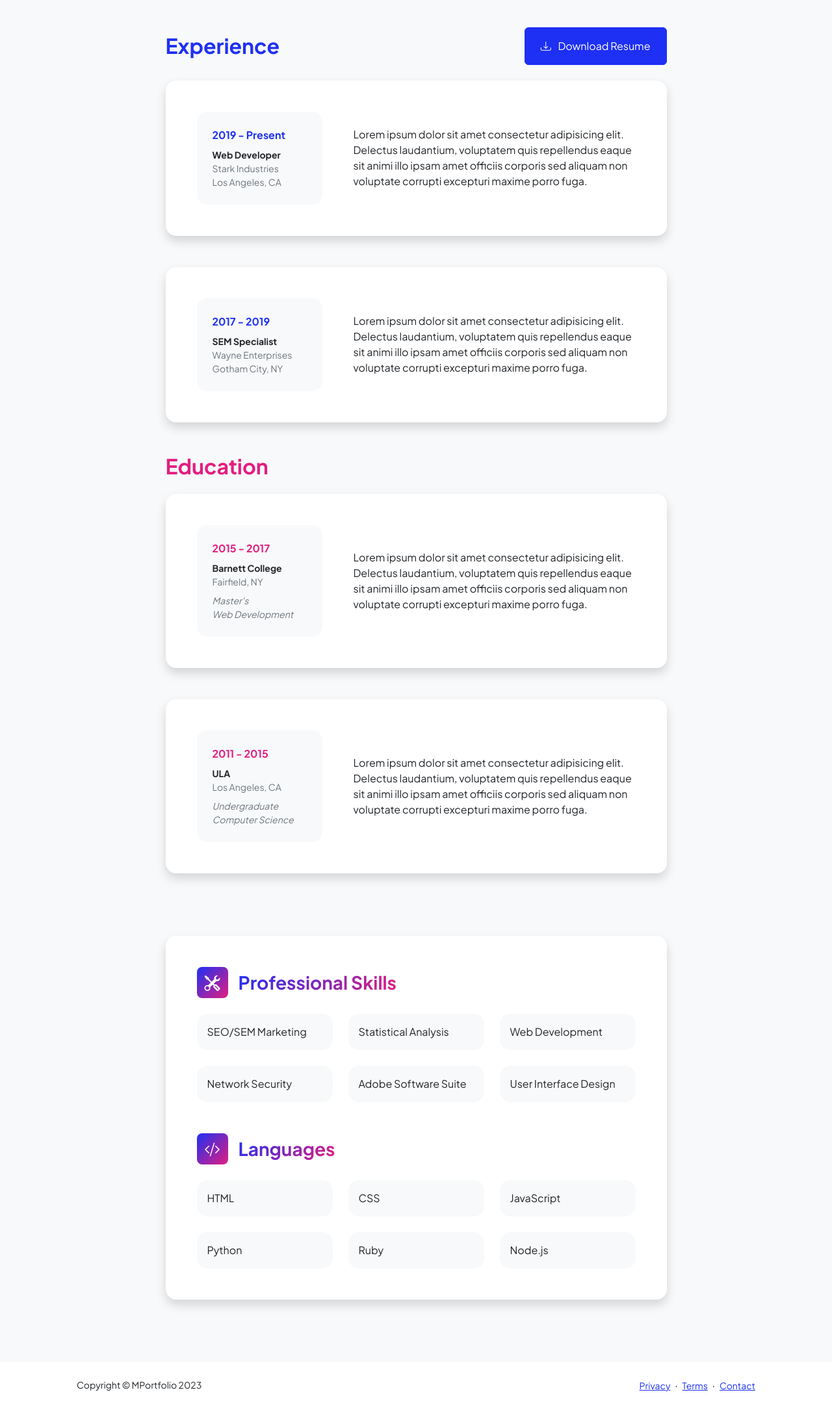
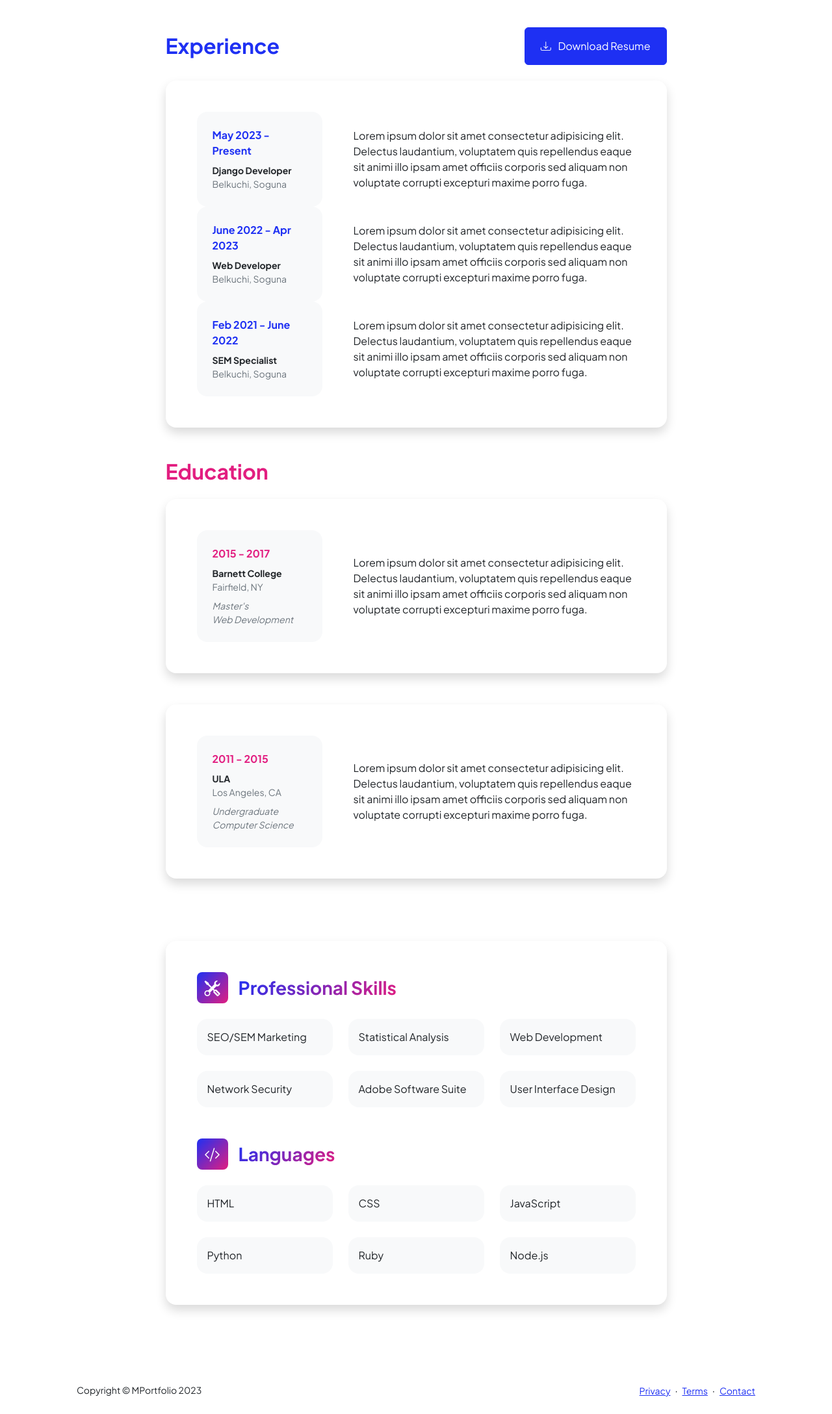
Before and after one commit to munjur01/PD126_Project1, a Django app: page /resume/ in a window 1280 px wide. Shown: the part 184-2360 px from the top of the page at 65% size. Before the commit the page ends 2325 px from the top, so only its background shows below. Run offline with Django 5.2, Linux system fonts and the light colour scheme; data comes from the database, SQL or seed files in the repository; both versions use the stored data as it was after the commit; some libraries are stand-ins or nearby versions.

Commit message:
Create model and dynamic data Index & Resume

```diff
--- a/myproject/myapp/admin.py
+++ b/myproject/myapp/admin.py
@@ -1,5 +1,6 @@
 from django.contrib import admin
-from .models import UserInfo
+from .models import UserInfo, Experience
 
 # Register your models here.
 admin.site.register(UserInfo)
+admin.site.register(Experience)
--- a/myproject/myapp/views.py
+++ b/myproject/myapp/views.py
@@ -1,11 +1,20 @@
 
 from django.shortcuts import render
+from .models import UserInfo, Experience
 
 def IndexView(request):
-    return render(request, 'index.html')
+    user_info_data = UserInfo.objects.all()
+    data = {
+        'user_info': user_info_data
+    }
+    return render(request, 'index.html', context=data)
 
 def ResumeView(request):
-    return render(request, 'resume.html')
+    job_info_data = Experience.objects.all()
+    context = {
+        'job_info_data': job_info_data
+    }
+    return render(request, 'resume.html', context)
 
 def ProjectView(request):
     return render(request, 'projects.html')
--- a/myproject/myproject/urls.py
+++ b/myproject/myproject/urls.py
@@ -1,6 +1,8 @@
 
 from django.contrib import admin
 from django.urls import path
+from django.conf.urls.static import static
+from django.conf import settings
 from myapp.views import IndexView, ResumeView, ProjectView, ContactView
 
 urlpatterns = [
@@ -9,4 +11,4 @@ urlpatterns = [
     path('resume/', ResumeView, name='resume'),
     path('projects/', ProjectView, name='projects'),
     path('contact/', ContactView, name='contact'),
-]
+] + static(settings.MEDIA_URL, document_root=settings.MEDIA_ROOT)
--- a/myproject/templates/resume.html
+++ b/myproject/templates/resume.html
@@ -1,44 +1,6 @@
+{% extends "layouts.html" %}
 {% load static %}
-
-<!DOCTYPE html>
-<html lang="en">
-    <head>
-        <meta charset="utf-8" />
-        <meta name="viewport" content="width=device-width, initial-scale=1, shrink-to-fit=no" />
-        <meta name="description" content="" />
-        <meta name="author" content="" />
-        <title>MPortfolio - Think Different</title>
-        <!-- Favicon-->
-        <link rel="icon" type="image/x-icon" href="{% static 'img/favicon/favicon.ico' %}" />
-        <!-- Custom Google font-->
-        <link rel="preconnect" href="https://fonts.googleapis.com" />
-        <link rel="preconnect" href="https://fonts.gstatic.com" crossorigin />
-        <link href="https://fonts.googleapis.com/css2?family=Plus+Jakarta+Sans:wght@100;200;300;400;500;600;700;800;900&amp;display=swap" rel="stylesheet" />
-        <!-- Bootstrap icons-->
-        <link href="https://cdn.jsdelivr.net/npm/bootstrap-icons@1.8.1/font/bootstrap-icons.css" rel="stylesheet" />
-        <!-- Core theme CSS (includes Bootstrap)-->
-        <link href="{% static "css/styles.css" %}" rel="stylesheet" />
-    </head>
-    <body class="d-flex flex-column h-100 bg-light">
-        <main class="flex-shrink-0">
-            <!-- Navigation-->
-            <nav class="navbar navbar-expand-lg navbar-light bg-white py-3">
-                <div class="container px-5">
-                    <a class="navbar-brand" href="{% url "index" %}"><span class="fw-bolder text-primary">MPortfolio</span></a>
-                    <button class="navbar-toggler" type="button" data-bs-toggle="collapse"
-                        data-bs-target="#navbarSupportedContent" aria-controls="navbarSupportedContent"
-                        aria-expanded="false" aria-label="Toggle navigation"><span
-                            class="navbar-toggler-icon"></span></button>
-                    <div class="collapse navbar-collapse" id="navbarSupportedContent">
-                        <ul class="navbar-nav ms-auto mb-2 mb-lg-0 small fw-bolder">
-                            <li class="nav-item"><a class="nav-link" href="{% url "index" %}">Home</a></li>
-                            <li class="nav-item"><a class="nav-link" href="{% url "resume" %}">Resume</a></li>
-                            <li class="nav-item"><a class="nav-link" href="{% url "projects" %}">Projects</a></li>
-                            <li class="nav-item"><a class="nav-link" href="{% url "contact" %}">Contact</a></li>
-                        </ul>
-                    </div>
-                </div>
-            </nav>
+{% block content %}
 <!-- Page Content-->
 <div class="container px-5 my-5">
     <div class="text-center mb-5">
@@ -61,34 +23,22 @@
                 <div class="card shadow border-0 rounded-4 mb-5">
                     <div class="card-body p-5">
                         <div class="row align-items-center gx-5">
+                            {% for job in job_info_data %}
                                 <div class="col text-center text-lg-start mb-4 mb-lg-0">
                                     <div class="bg-light p-4 rounded-4">
-                                                <div class="text-primary fw-bolder mb-2">2019 - Present</div>
-                                                <div class="small fw-bolder">Web Developer</div>
-                                                <div class="small text-muted">Stark Industries</div>
-                                                <div class="small text-muted">Los Angeles, CA</div>
+                                        <div class="text-primary fw-bolder mb-2">{{ job.job_year }}</div>
+                                        <div class="small fw-bolder">{{ job.job_title }}</div>
+                                        <div class="small text-muted">{{ job.address }}</div>
                                     </div>
                                 </div>
-                                        <div class="col-lg-8"><div>Lorem ipsum dolor sit amet consectetur adipisicing elit. Delectus laudantium, voluptatem quis repellendus eaque sit animi illo ipsam amet officiis corporis sed aliquam non voluptate corrupti excepturi maxime porro fuga.</div></div>
+                                <div class="col-lg-8">
+                                    <div>{{ job.description }}</div>
+                                </div>
+                            {% endfor %}
                         </div>
                     </div>
                 </div>
-                            <!-- Experience Card 2-->
-                            <div class="card shadow border-0 rounded-4 mb-5">
-                                <div class="card-body p-5">
-                                    <div class="row align-items-center gx-5">
-                                        <div class="col text-center text-lg-start mb-4 mb-lg-0">
-                                            <div class="bg-light p-4 rounded-4">
-                                                <div class="text-primary fw-bolder mb-2">2017 - 2019</div>
-                                                <div class="small fw-bolder">SEM Specialist</div>
-                                                <div class="small text-muted">Wayne Enterprises</div>
-                                                <div class="small text-muted">Gotham City, NY</div>
-                                            </div>
-                                        </div>
-                                        <div class="col-lg-8"><div>Lorem ipsum dolor sit amet consectetur adipisicing elit. Delectus laudantium, voluptatem quis repellendus eaque sit animi illo ipsam amet officiis corporis sed aliquam non voluptate corrupti excepturi maxime porro fuga.</div></div>
-                                    </div>
-                                </div>
-                            </div>
+
             </section>
             <!-- Education Section-->
             <section>
@@ -110,7 +60,11 @@
                                     </div>
                                 </div>
                             </div>
-                                        <div class="col-lg-8"><div>Lorem ipsum dolor sit amet consectetur adipisicing elit. Delectus laudantium, voluptatem quis repellendus eaque sit animi illo ipsam amet officiis corporis sed aliquam non voluptate corrupti excepturi maxime porro fuga.</div></div>
+                            <div class="col-lg-8">
+                                <div>Lorem ipsum dolor sit amet consectetur adipisicing elit. Delectus laudantium,
+                                    voluptatem quis repellendus eaque sit animi illo ipsam amet officiis corporis sed
+                                    aliquam non voluptate corrupti excepturi maxime porro fuga.</div>
+                            </div>
                         </div>
                     </div>
                 </div>
@@ -131,7 +85,11 @@
                                     </div>
                                 </div>
                             </div>
-                                        <div class="col-lg-8"><div>Lorem ipsum dolor sit amet consectetur adipisicing elit. Delectus laudantium, voluptatem quis repellendus eaque sit animi illo ipsam amet officiis corporis sed aliquam non voluptate corrupti excepturi maxime porro fuga.</div></div>
+                            <div class="col-lg-8">
+                                <div>Lorem ipsum dolor sit amet consectetur adipisicing elit. Delectus laudantium,
+                                    voluptatem quis repellendus eaque sit animi illo ipsam amet officiis corporis sed
+                                    aliquam non voluptate corrupti excepturi maxime porro fuga.</div>
+                            </div>
                         </div>
                     </div>
                 </div>
@@ -146,35 +104,70 @@
                         <!-- Professional skills list-->
                         <div class="mb-5">
                             <div class="d-flex align-items-center mb-4">
-                                            <div class="feature bg-primary bg-gradient-primary-to-secondary text-white rounded-3 me-3"><i class="bi bi-tools"></i></div>
-                                            <h3 class="fw-bolder mb-0"><span class="text-gradient d-inline">Professional Skills</span></h3>
+                                <div
+                                    class="feature bg-primary bg-gradient-primary-to-secondary text-white rounded-3 me-3">
+                                    <i class="bi bi-tools"></i></div>
+                                <h3 class="fw-bolder mb-0"><span class="text-gradient d-inline">Professional
+                                        Skills</span></h3>
                             </div>
                             <div class="row row-cols-1 row-cols-md-3 mb-4">
-                                            <div class="col mb-4 mb-md-0"><div class="d-flex align-items-center bg-light rounded-4 p-3 h-100">SEO/SEM Marketing</div></div>
-                                            <div class="col mb-4 mb-md-0"><div class="d-flex align-items-center bg-light rounded-4 p-3 h-100">Statistical Analysis</div></div>
-                                            <div class="col"><div class="d-flex align-items-center bg-light rounded-4 p-3 h-100">Web Development</div></div>
+                                <div class="col mb-4 mb-md-0">
+                                    <div class="d-flex align-items-center bg-light rounded-4 p-3 h-100">SEO/SEM
+                                        Marketing</div>
+                                </div>
+                                <div class="col mb-4 mb-md-0">
+                                    <div class="d-flex align-items-center bg-light rounded-4 p-3 h-100">Statistical
+                                        Analysis</div>
+                                </div>
+                                <div class="col">
+                                    <div class="d-flex align-items-center bg-light rounded-4 p-3 h-100">Web Development
+                                    </div>
+                                </div>
                             </div>
                             <div class="row row-cols-1 row-cols-md-3">
-                                            <div class="col mb-4 mb-md-0"><div class="d-flex align-items-center bg-light rounded-4 p-3 h-100">Network Security</div></div>
-                                            <div class="col mb-4 mb-md-0"><div class="d-flex align-items-center bg-light rounded-4 p-3 h-100">Adobe Software Suite</div></div>
-                                            <div class="col"><div class="d-flex align-items-center bg-light rounded-4 p-3 h-100">User Interface Design</div></div>
+                                <div class="col mb-4 mb-md-0">
+                                    <div class="d-flex align-items-center bg-light rounded-4 p-3 h-100">Network Security
+                                    </div>
+                                </div>
+                                <div class="col mb-4 mb-md-0">
+                                    <div class="d-flex align-items-center bg-light rounded-4 p-3 h-100">Adobe Software
+                                        Suite</div>
+                                </div>
+                                <div class="col">
+                                    <div class="d-flex align-items-center bg-light rounded-4 p-3 h-100">User Interface
+                                        Design</div>
+                                </div>
                             </div>
                         </div>
                         <!-- Languages list-->
                         <div class="mb-0">
                             <div class="d-flex align-items-center mb-4">
-                                            <div class="feature bg-primary bg-gradient-primary-to-secondary text-white rounded-3 me-3"><i class="bi bi-code-slash"></i></div>
+                                <div
+                                    class="feature bg-primary bg-gradient-primary-to-secondary text-white rounded-3 me-3">
+                                    <i class="bi bi-code-slash"></i></div>
                                 <h3 class="fw-bolder mb-0"><span class="text-gradient d-inline">Languages</span></h3>
                             </div>
                             <div class="row row-cols-1 row-cols-md-3 mb-4">
-                                            <div class="col mb-4 mb-md-0"><div class="d-flex align-items-center bg-light rounded-4 p-3 h-100">HTML</div></div>
-                                            <div class="col mb-4 mb-md-0"><div class="d-flex align-items-center bg-light rounded-4 p-3 h-100">CSS</div></div>
-                                            <div class="col"><div class="d-flex align-items-center bg-light rounded-4 p-3 h-100">JavaScript</div></div>
+                                <div class="col mb-4 mb-md-0">
+                                    <div class="d-flex align-items-center bg-light rounded-4 p-3 h-100">HTML</div>
+                                </div>
+                                <div class="col mb-4 mb-md-0">
+                                    <div class="d-flex align-items-center bg-light rounded-4 p-3 h-100">CSS</div>
+                                </div>
+                                <div class="col">
+                                    <div class="d-flex align-items-center bg-light rounded-4 p-3 h-100">JavaScript</div>
+                                </div>
                             </div>
                             <div class="row row-cols-1 row-cols-md-3">
-                                            <div class="col mb-4 mb-md-0"><div class="d-flex align-items-center bg-light rounded-4 p-3 h-100">Python</div></div>
-                                            <div class="col mb-4 mb-md-0"><div class="d-flex align-items-center bg-light rounded-4 p-3 h-100">Ruby</div></div>
-                                            <div class="col"><div class="d-flex align-items-center bg-light rounded-4 p-3 h-100">Node.js</div></div>
+                                <div class="col mb-4 mb-md-0">
+                                    <div class="d-flex align-items-center bg-light rounded-4 p-3 h-100">Python</div>
+                                </div>
+                                <div class="col mb-4 mb-md-0">
+                                    <div class="d-flex align-items-center bg-light rounded-4 p-3 h-100">Ruby</div>
+                                </div>
+                                <div class="col">
+                                    <div class="d-flex align-items-center bg-light rounded-4 p-3 h-100">Node.js</div>
+                                </div>
                             </div>
                         </div>
                     </div>
@@ -183,27 +176,4 @@
         </div>
     </div>
 </div>
-        </main>
-        <!-- Footer-->
-        <footer class="bg-white py-4 mt-auto">
-            <div class="container px-5">
-                <div class="row align-items-center justify-content-between flex-column flex-sm-row">
-                    <div class="col-auto">
-                        <div class="small m-0">Copyright &copy; MPortfolio 2023</div>
-                    </div>
-                    <div class="col-auto">
-                        <a class="small" href="#!">Privacy</a>
-                        <span class="mx-1">&middot;</span>
-                        <a class="small" href="#!">Terms</a>
-                        <span class="mx-1">&middot;</span>
-                        <a class="small" href="{% url "contact" %}">Contact</a>
-                    </div>
-                </div>
-            </div>
-        </footer>
-        <!-- Bootstrap core JS-->
-        <script src="https://cdn.jsdelivr.net/npm/bootstrap@5.2.3/dist/js/bootstrap.bundle.min.js"></script>
-        <!-- Core theme JS-->
-        <script src="{% static "js/scripts.js" %}"></script>
-    </body>
-</html>
+{% endblock %}
```
Also changed, not shown: myproject/myapp/models.py (+15 -0 lines), myproject/templates/index.html (+10 -7 lines), myproject/db.sqlite3, myproject/myapp/migrations/0002_experience_alter_userinfo_options.py (added). Lines whose indentation alone changed are shown as unchanged.
